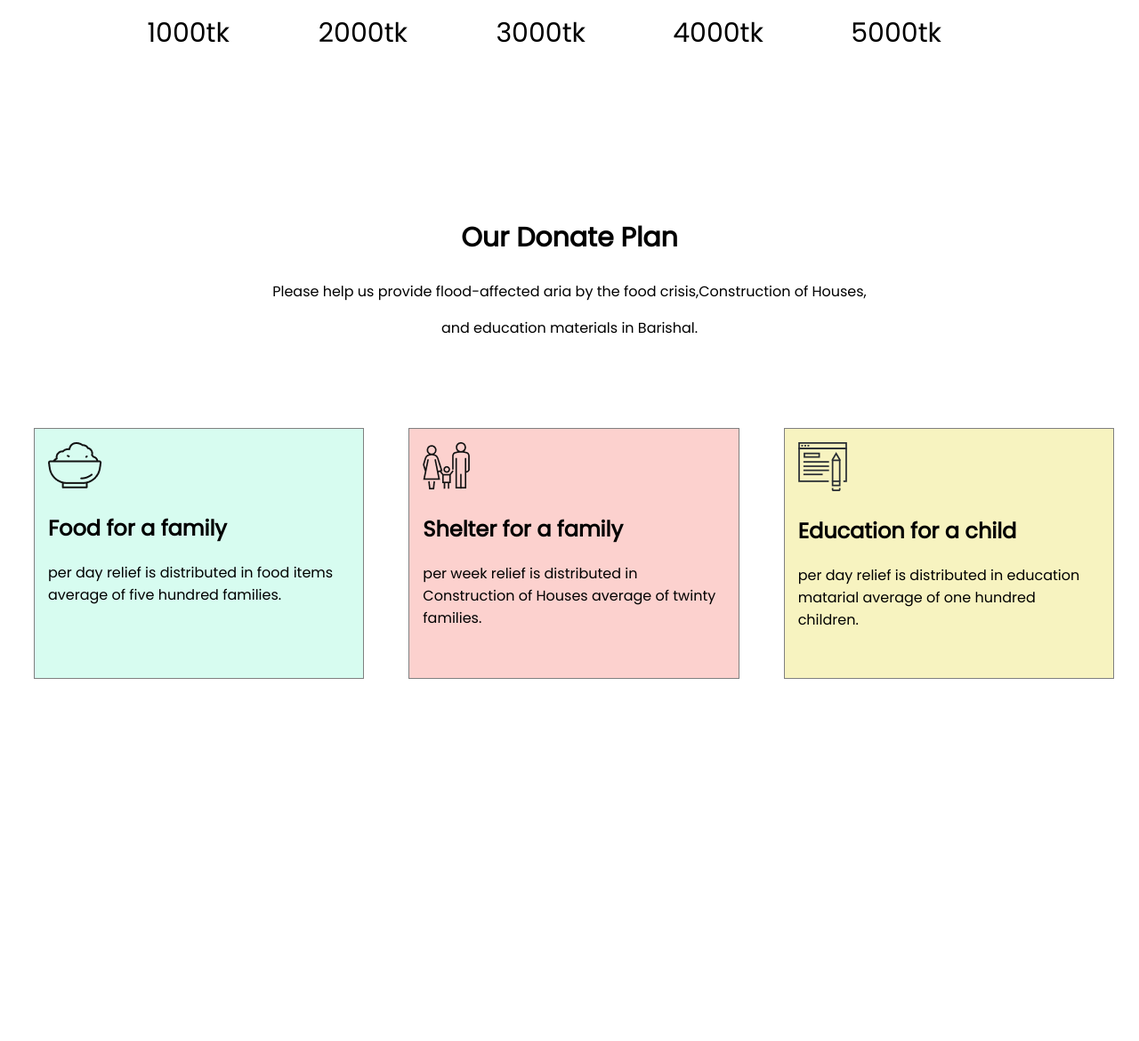
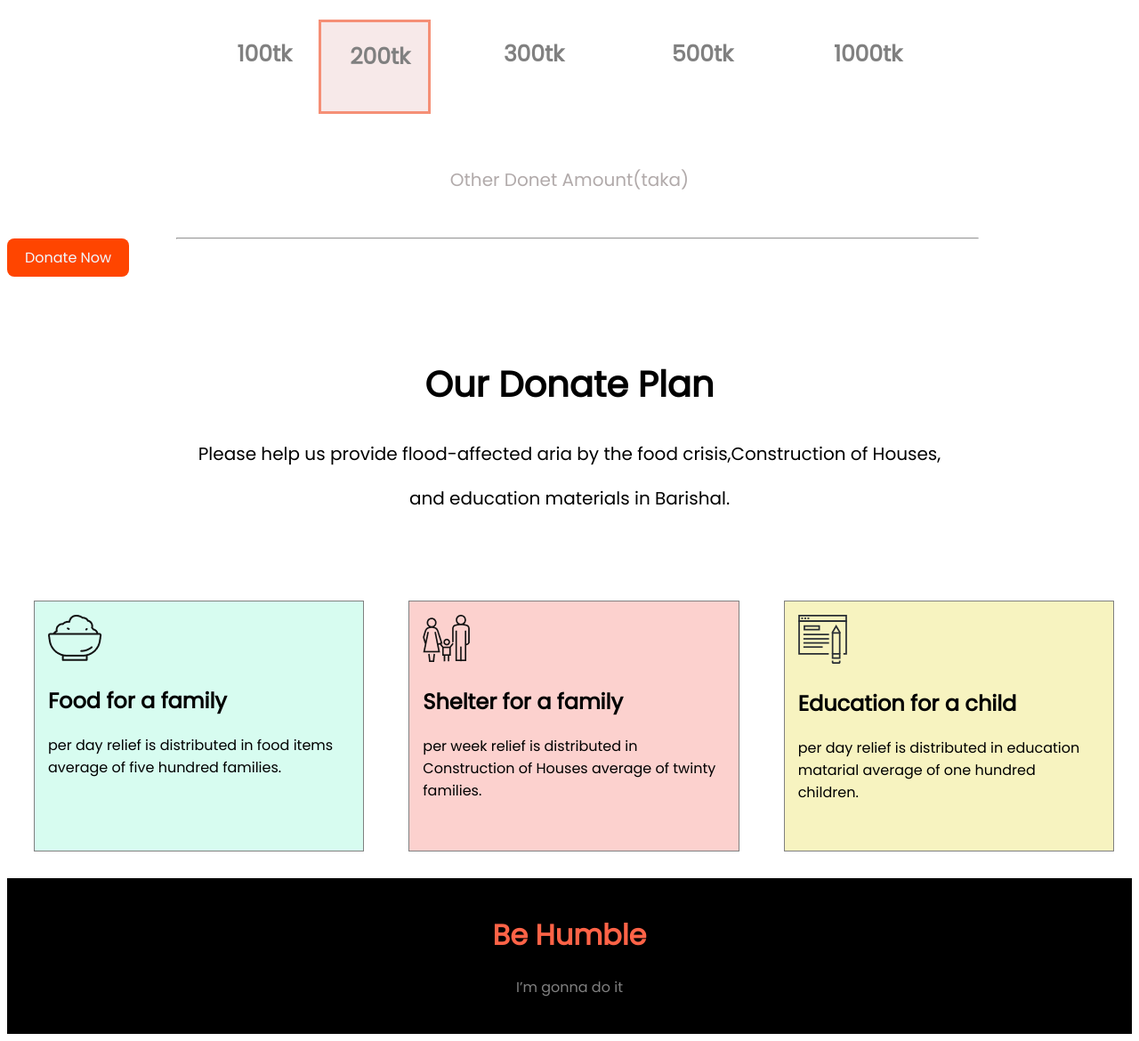
Before and after one commit to ShawonRimon/making-donation-type-web, a plain HTML site: page index.html in a window 1280 px wide. Shown: the part 734-1904 px from the top of the page at 89% size. Before the commit the page ends 1505 px from the top, so only its background shows below. Drawn offline with Linux system fonts and the light colour scheme.

Commit message:
footer-part

```diff
--- a/index.html
+++ b/index.html
@@ -24,21 +24,28 @@
             tears off their face but also acts as a cure for themselves. </p>
 
         <a class="link-button" href="">Donate Now</a>
+
     </div>
     <section>
         <h1 class="sec-2-title">Donate Today</h1>
         <p class="sec-2-tex">Do your best to help the flood victims</p>
-        <div class="amount-figure">
-            <p class="amount1">1000tk</p>
-            <p class="amount2">2000tk</p>
-            <p class="amount3">3000tk</p>
-            <p class="amount4">4000tk</p>
-            <p class="amount5">5000tk</p>
+        <div class="donet-figure">
+            <p class="amount1">100tk</p>
+            <p class="amount2 border">200tk</p>
+            <p class="amount3">300tk</p>
+            <p class="amount4">500tk</p>
+            <p class="amount5">1000tk</p>
         </div>
 
+        <p class="other-donet">Other Donet Amount(taka)</p>
+        <hr>
+        <a class="link-button" href="">Donate Now</a>
+
     </section>
+
     <section>
-        <h1 class="sec-2-title">Our Donate Plan</h1>
+
+        <h1 class=" sec-2-title">Our Donate Plan</h1>
         <p class="sec-2-tex">Please help us provide flood-affected aria by the food crisis,Construction of Houses,</p>
         <p class="sec-2-tex">
             and
@@ -64,10 +71,15 @@
                 <h2>Education for a child</h2>
                 <p> per day relief is distributed in education matarial average of one hundred children. </p>
 
+
             </div>
         </div>
     </section>
 
 </body>
+<footer class="footer-part">
+    <h1 class="footer-title">Be Humble</h1>
+    <p class="footer-text">I’m gonna do it</p>
+</footer>
 
 </html>
--- a/style.css
+++ b/style.css
@@ -31,7 +31,7 @@ body {
 
 }
 
-.amount-figure {
+.donet-figure {
     display: flex;
 
 
@@ -42,8 +42,10 @@ body {
     width: 150px;
     height: 100px;
     text-align: right;
-    font-size: 30px;
-    margin-left: 100px;
+    font-size: 25px;
+    font-weight: 700;
+    color: gray;
+    margin-left: 170px;
 }
 
 .amount2 {
@@ -51,8 +53,19 @@ body {
     width: 150px;
     height: 100px;
     text-align: right;
-    font-size: 30px;
-    margin-left: 50px;
+    font-size: 25px;
+    font-weight: 700;
+    color: gray;
+    margin-left: 30px;
+    margin-top: 5px;
+}
+
+.border {
+    width: 80px;
+    height: 60px;
+    border: 3px solid rgb(245, 143, 118);
+    padding: 20px;
+    background-color: rgb(247, 233, 233);
 }
 
 .amount3 {
@@ -60,8 +73,10 @@ body {
     width: 150px;
     height: 100px;
     text-align: right;
-    font-size: 30px;
-    margin-left: 50px;
+    font-size: 25px;
+    color: gray;
+    font-weight: 700;
+
 }
 
 .amount4 {
@@ -69,8 +84,10 @@ body {
     width: 150px;
     height: 100px;
     text-align: right;
-    font-size: 30px;
-    margin-left: 50px;
+    font-size: 25px;
+    font-weight: 700;
+    color: gray;
+    margin-left: 40px;
 }
 
 .amount5 {
@@ -78,28 +95,47 @@ body {
     width: 150px;
     height: 100px;
     text-align: right;
-    font-size: 30px;
-    margin-left: 50px;
+    font-size: 25px;
+    font-weight: 700;
+    color: gray;
+    margin-left: 40px;
+
+}
+
+.other-donet {
+    text-align: center;
+    font-size: 20px;
+    color: rgb(177, 170, 170);
+}
+
+
+hr {
+    margin-left: 190px;
+    margin-top: 50px;
+    width: 900px;
+}
+
+#button {
+    text-decoration: none;
+    text-align: justify;
 }
 
 .sec-2-title {
     text-align: center;
-    font-size: 30px;
+    font-size: 40px;
     font-weight: 700;
     margin-top: 100px;
 }
 
 .sec-2-tex {
     text-align: center;
+    font-size: 20px;
 }
-
 
 .donate-plan {
     display: flex;
     margin-top: 100px;
     text-align: center;
-
-
 }
 
 .box-1 {
@@ -128,3 +164,22 @@ body {
 .bg-color3 {
     background-color: rgb(247, 243, 192);
 }
+
+.footer-part {
+    width: 100%;
+    height: 175px;
+    background-color: black;
+    margin-top: 30px;
+}
+
+.footer-title {
+    color: tomato;
+    text-align: center;
+    padding-top: 40px;
+
+}
+
+.footer-text {
+    text-align: center;
+    color: grey;
+}
```
